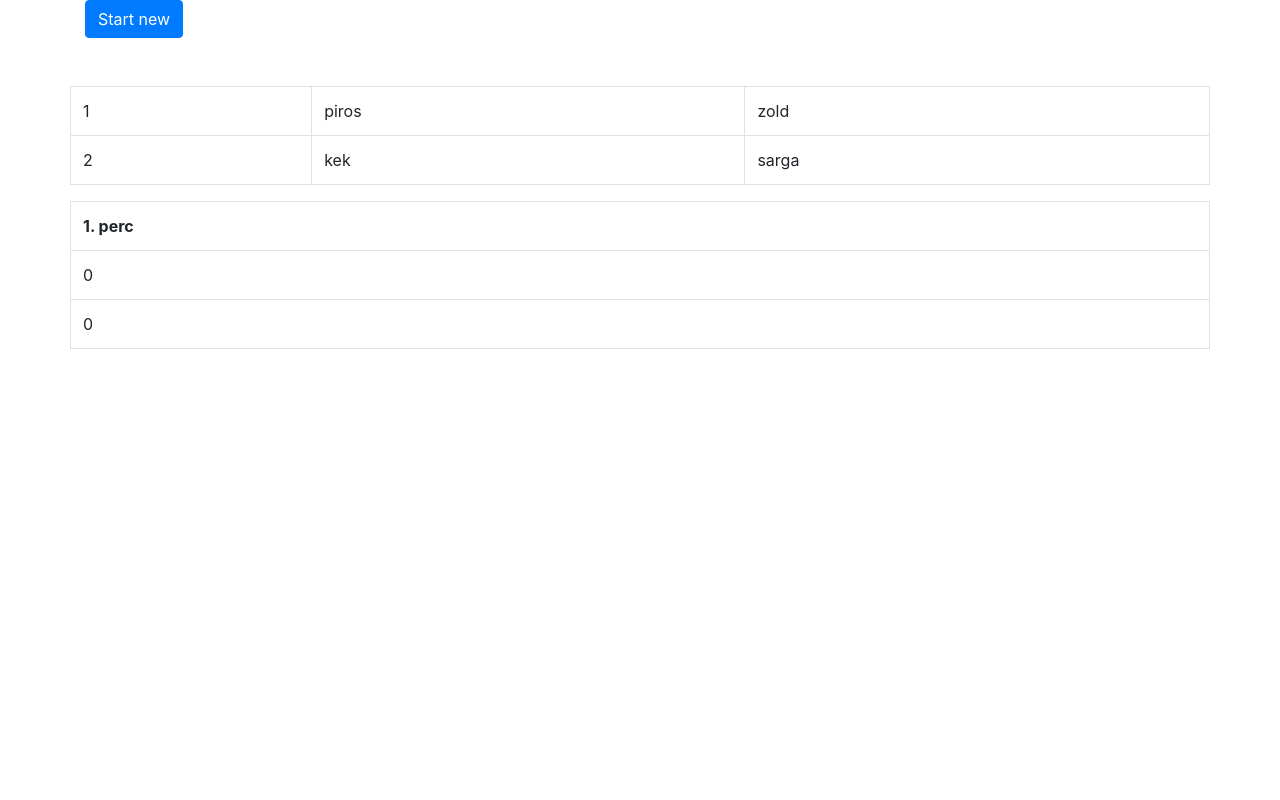
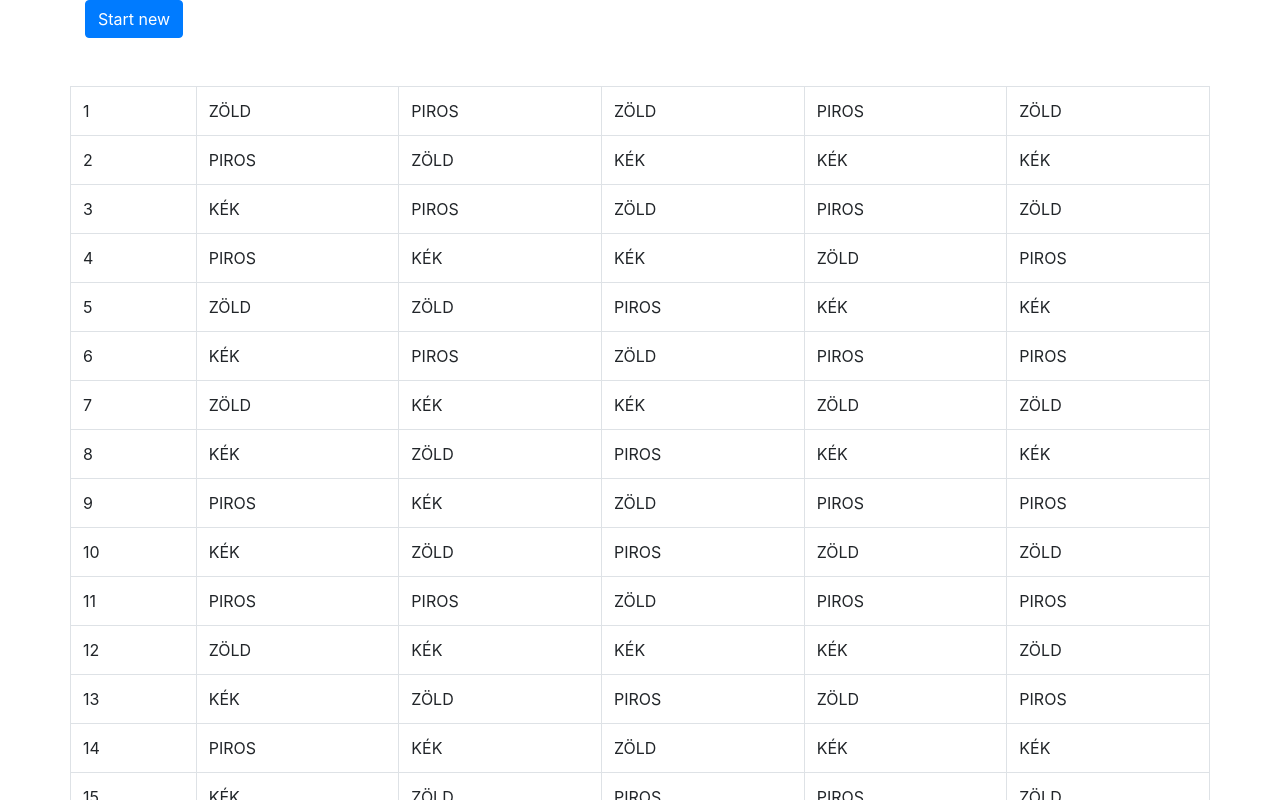
Before and after one commit to nagymarci/stroop-color-words, a React (Create React App) app: page / in a window 1280 px wide. Shown: the top 800 px of the page. Built offline with nearby package versions, Linux system fonts and the light colour scheme.

Commit message:
add words

```diff
--- a/src/ColorWords.js
+++ b/src/ColorWords.js
@@ -60,7 +60,6 @@ export const ColorWords = () => {
 
         }
         setRunning(false)
-        //calculateResult(state, setResults)
     }
 
     useEffect(() => {
@@ -71,7 +70,6 @@ export const ColorWords = () => {
                     newResults.push({processed: 0, faults: 0})
                     return newResults
                 })
-                //calculateResult(state, setResults)
             }, 5000)
         }
         if (!running && intervalId.current) {
@@ -85,8 +83,6 @@ export const ColorWords = () => {
         if (!running) {
             setState(getWords())
             setResults([{processed: 0, faults: 0}])
-        } else {
-            //calculateResult(state, setResults)
         }
         setRunning(!running)
     }
--- a/src/words.json
+++ b/src/words.json
@@ -1,10 +1,22 @@
 [
-    [
-      "piros",
-      "zold"
-    ],
-    [
-      "kek",
-      "sarga"
-    ]
+    [ "ZÖLD", "PIROS", "ZÖLD", "PIROS", "ZÖLD" ],
+    [ "PIROS", "ZÖLD", "KÉK", "KÉK", "KÉK" ],
+    [ "KÉK", "PIROS", "ZÖLD", "PIROS", "ZÖLD" ],
+    [ "PIROS", "KÉK", "KÉK", "ZÖLD", "PIROS" ],
+    [ "ZÖLD", "ZÖLD", "PIROS", "KÉK", "KÉK" ],
+    [ "KÉK", "PIROS", "ZÖLD", "PIROS", "PIROS" ],
+    [ "ZÖLD", "KÉK", "KÉK", "ZÖLD", "ZÖLD" ],
+    [ "KÉK", "ZÖLD", "PIROS", "KÉK", "KÉK" ],
+    [ "PIROS", "KÉK", "ZÖLD", "PIROS", "PIROS" ],
+    [ "KÉK", "ZÖLD", "PIROS", "ZÖLD", "ZÖLD" ],
+    [ "PIROS", "PIROS", "ZÖLD", "PIROS", "PIROS" ],
+    [ "ZÖLD", "KÉK", "KÉK", "KÉK", "ZÖLD" ],
+    [ "KÉK", "ZÖLD", "PIROS", "ZÖLD", "PIROS" ],
+    [ "PIROS", "KÉK", "ZÖLD", "KÉK", "KÉK" ],
+    [ "KÉK", "ZÖLD", "PIROS", "PIROS", "ZÖLD" ],
+    [ "ZÖLD", "PIROS", "ZÖLD", "KÉK", "PIROS" ],
+    [ "PIROS", "ZÖLD", "PIROS", "PIROS", "KÉK" ],
+    [ "KÉK", "KÉK", "KÉK", "ZÖLD", "ZÖLD" ],
+    [ "PIROS", "PIROS", "ZÖLD", "KÉK", "KÉK" ],
+    [ "KÉK", "ZÖLD", "PIROS", "PIROS", "ZÖLD" ]
   ]
```
